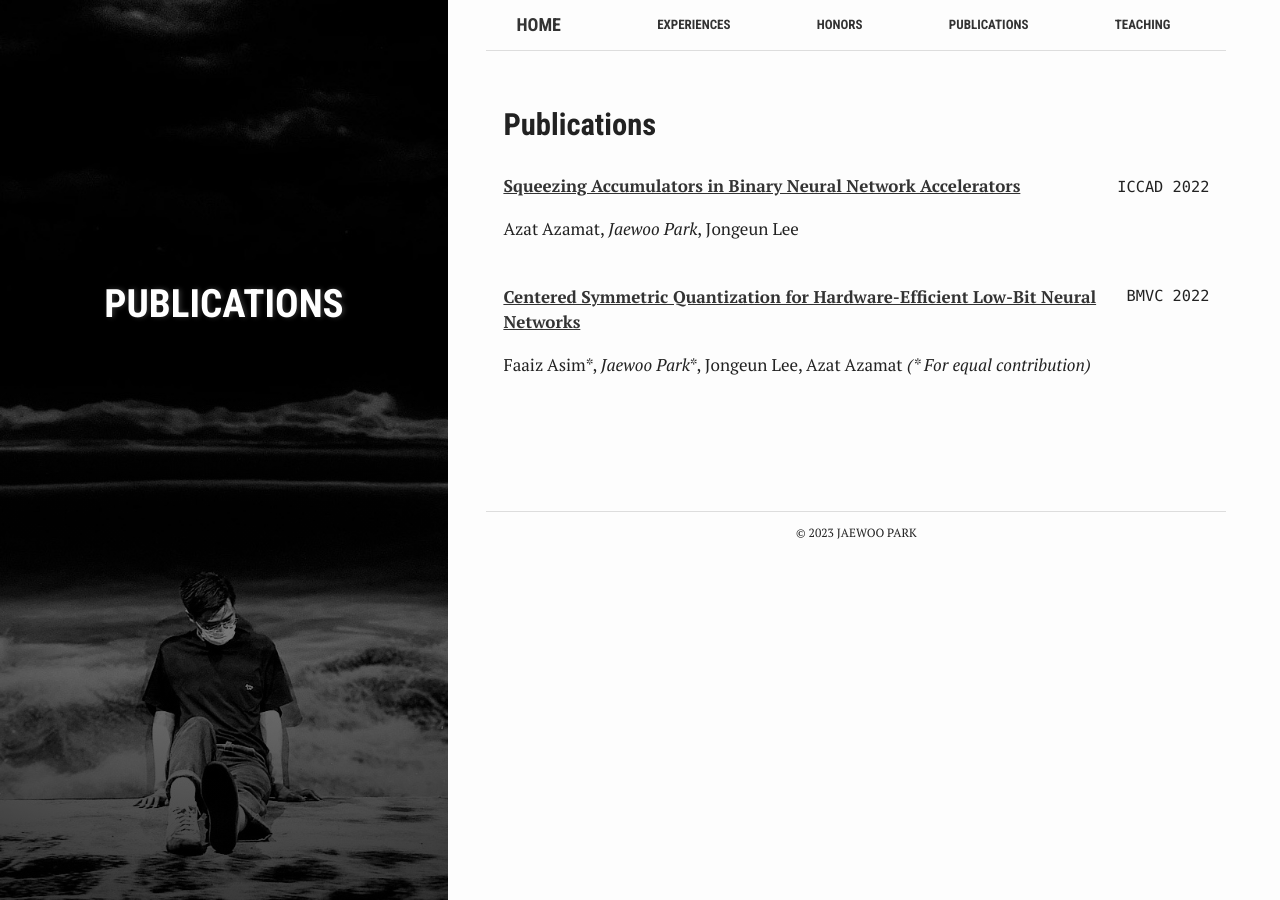
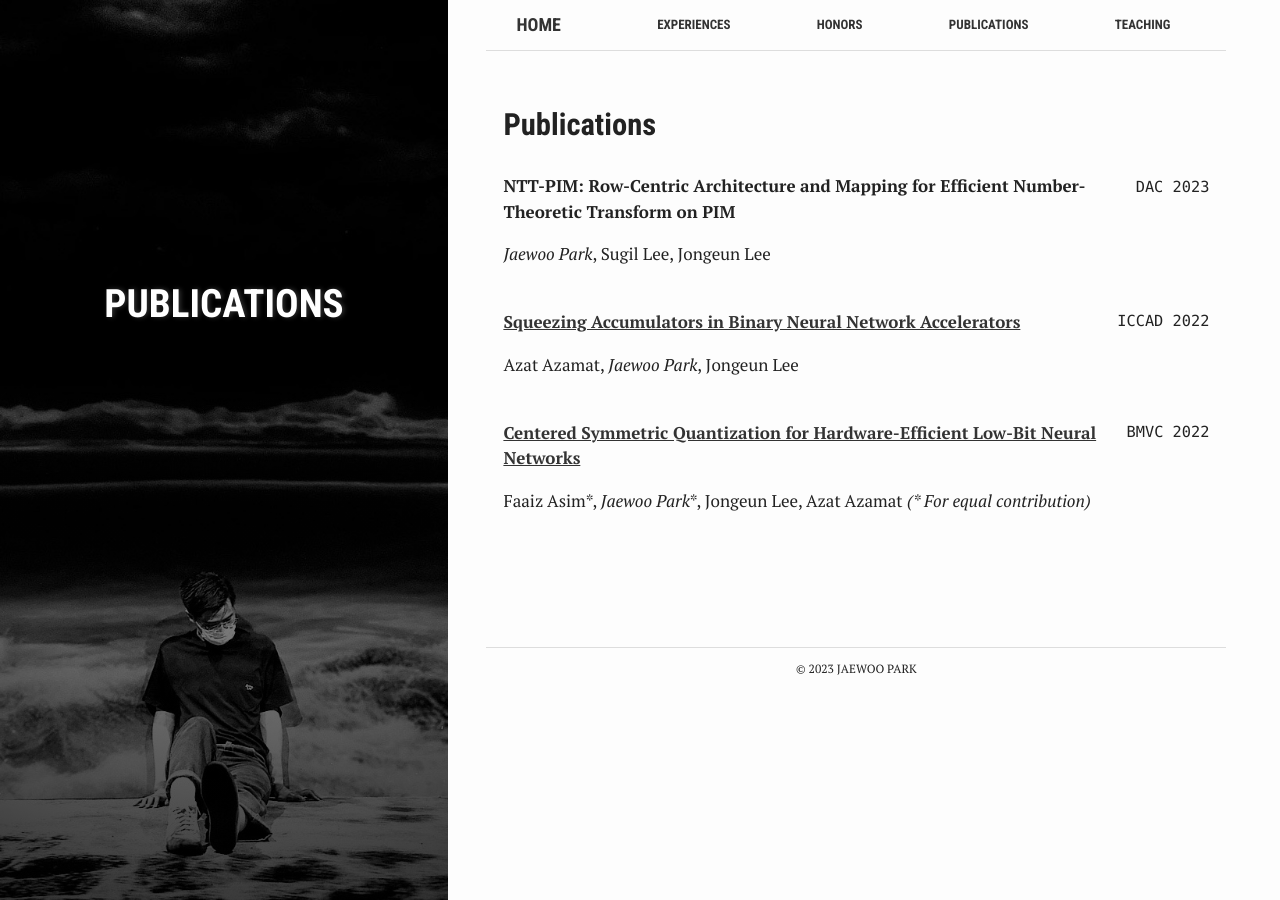
Before and after one commit to hecate64/hecate64.github.io, a Jekyll site: the page built from publications.md, in a window 1280 px wide. Built offline with Jekyll 4.4.1, drawn with Linux system fonts in a browser that asks for light colours.

Commit message:
update DAC publication

```diff
--- a/publications.md
+++ b/publications.md
@@ -8,6 +8,16 @@ active: publications
 ---
 
 ## Publications
+
+<div style="float: right"> <code> DAC 2023 </code> </div>
+
+__NTT-PIM: Row-Centric Architecture and Mapping for Efficient Number-Theoretic Transform on PIM__
+
+
+*Jaewoo Park*, Sugil Lee, Jongeun Lee
+<br/>
+<br/>
+
 
 <div style="float: right"> <code> ICCAD 2022 </code> </div>
 
```
Also changed, not shown: 7 other files.
